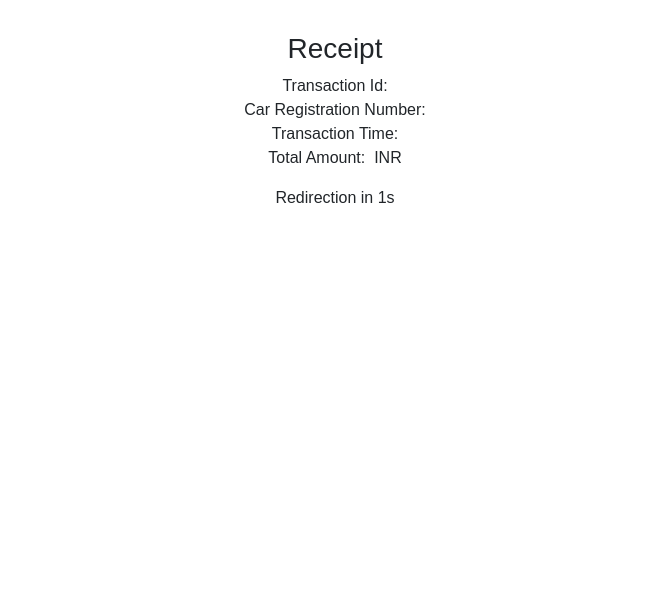
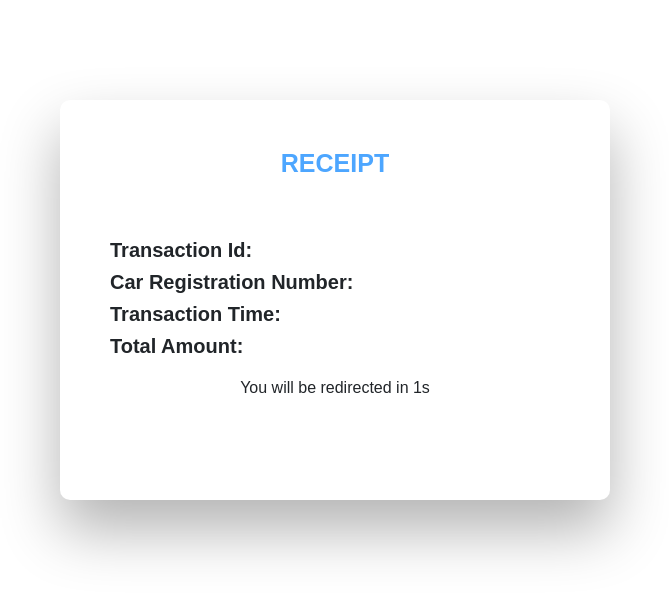
Before and after one commit to official-pac/smart-vision, an Angular app: page /receipt in a window 1280 px wide. Shown: the top 596 px of the page, without its empty margins (305-974 px from the left). Built offline with nearby package versions, Linux system fonts and the light colour scheme.

Commit message:
added new ui for receipt page

```diff
--- a/src/app/components/receipt/receipt.component.css
+++ b/src/app/components/receipt/receipt.component.css
@@ -0,0 +1,54 @@
+h2 {
+    text-align: center;
+    font-size: 25px;
+    font-weight: 600;
+    text-transform: uppercase;
+    display: inline-block;
+    margin: 40px 8px 10px 8px;
+    color: #4da6ff;
+}
+
+h5 {
+    font-weight: 600;
+}
+
+.wrapper {
+    display: flex;
+    align-items: center;
+    flex-direction: column;
+    justify-content: center;
+    width: 100%;
+    min-height: 300px;
+    padding: 100px;
+}
+
+#formContent {
+    border-radius: 10px 10px 10px 10px;
+    background: #fff;
+    width: 90%;
+    max-width: 550px;
+    padding: 0px;
+    height: 400px;
+    -webkit-box-shadow: 0 30px 60px 0 rgba(0, 0, 0, 0.3);
+    box-shadow: 0 30px 60px 0 rgba(0, 0, 0, 0.3);
+    text-align: center;
+}
+
+input[type=text]:focus {
+    background-color: #fff;
+    border-bottom: 2px solid #5fbae9;
+}
+
+*:focus {
+    outline: none;
+}
+
+.rgform {
+    margin: 50px;
+    align-items: center;
+}
+
+.btnSubmit {
+    flex-direction: column;
+    margin-top: 10px;
+}
--- a/src/app/components/receipt/receipt.component.html
+++ b/src/app/components/receipt/receipt.component.html
@@ -1,14 +1,27 @@
-<div style="text-align: center;">
-    <div style="margin-top: 2em;">
-        <div>
-            <h3>Receipt</h3>
-            <div>Transaction Id: {{transactionId}}</div>
-            <div>Car Registration Number: {{carRegistrationNumber}}</div>
-            <div>Transaction Time: {{transactionTime | date: 'medium'}}</div>
-            <div>Total Amount: {{totalAmount | number : '1.2-2'}}&nbsp;INR</div>
+<div class="wrapper ">
+    <div id="formContent">
+        <h2 class="align-items-center mt-5">Receipt</h2>
+        <div class="g-3 rgform">
+            <div class=" d-flex">
+                <h5>Transaction Id: </h5>&nbsp;&nbsp;
+                <h6 class="align-items-center mt-1">{{transactionId}}</h6>
+            </div>
+            <div class=" d-flex">
+                <h5>Car Registration Number: </h5>&nbsp;&nbsp;
+                <h6 class="align-items-center mt-1">{{carRegistrationNumber}}</h6>
+            </div>
+            <div class=" d-flex">
+                <h5>Transaction Time: </h5>&nbsp;&nbsp;
+                <h6 class="align-items-center mt-1">{{transactionTime | date: 'medium'}}</h6>
+            </div>
+            <div class=" d-flex">
+                <h5>Total Amount: </h5>&nbsp;&nbsp;
+                <h6 class="align-items-center mt-1">{{totalAmount | number : '1.2-2'}}</h6>
+            </div>
+
+            <div class="d-flex btnSubmit">
+                <p>You will be redirected in {{secondsLeft}}s</p>
+            </div>
         </div>
     </div>
-    <div style="margin-top: 1em;">
-        <p>Redirection in {{secondsLeft}}s</p>
-    </div>
 </div>
```
